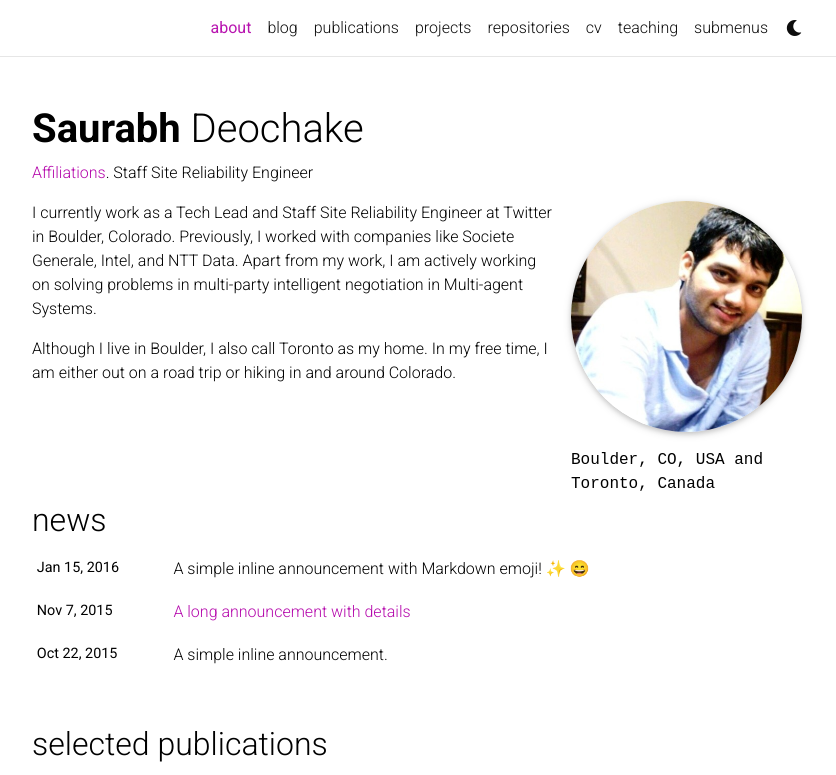
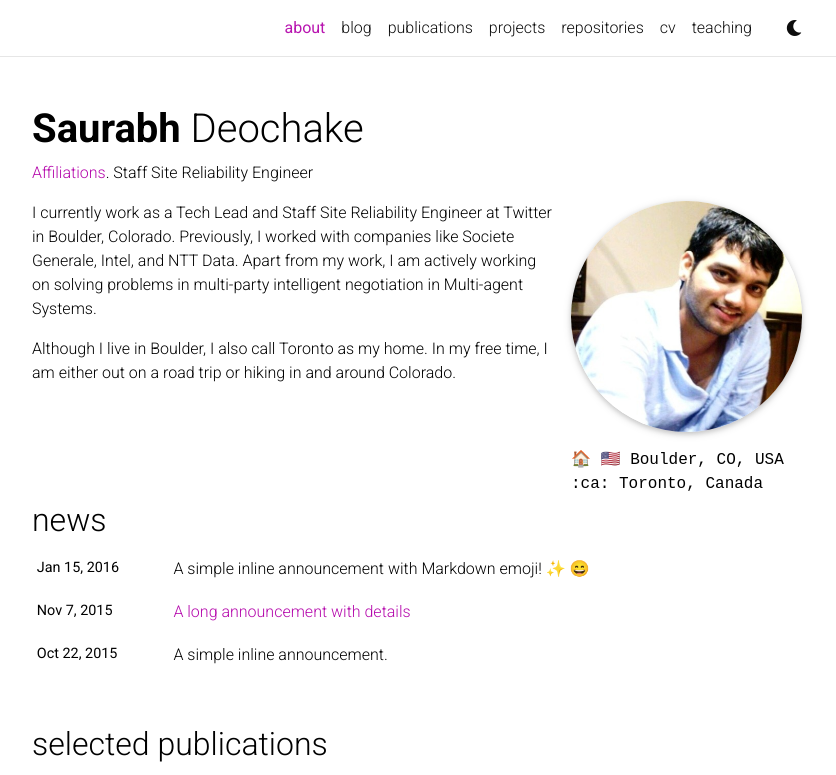
Before and after one commit to saurabh-deochake/saurabh-deochake.github.io, a Jekyll site: the page built from _pages/about.md, in a window 1280 px wide and 1065 px high, cut to the strip 0-775 px from the top of the window. Shown: the whole strip, without its empty margins (223-1059 px from the left). Built offline with Jekyll 4.4.1, drawn with Linux system fonts in a browser that asks for light colours; full-size pictures stand in for the smaller copies a plugin makes; emoji names are drawn with the system emoji font; comment, search, counter and statistics services are not loaded; a style sheet for code colours, icons or effects is not loaded.

Commit message:
Fixed about and teaching section

```diff
--- a/_pages/about.md
+++ b/_pages/about.md
@@ -9,7 +9,7 @@ profile:
   image: profile_pic.jpeg
   image_circular: true # crops the image to make it circular
   address: >
-    <p>Boulder, CO, USA and Toronto, Canada</p>
+    <p> :house: :us: Boulder, CO, USA :ca: Toronto, Canada</p>
 
 news: true  # includes a list of news items
 selected_papers: true # includes a list of papers marked as "selected={true}"
--- a/_pages/archived_dropdown.md
+++ b/_pages/archived_dropdown.md
@@ -1,6 +1,6 @@
 ---
 layout: page
-title: submenus
+title:
 nav: true
 nav_order: 6
 dropdown: false
```
Also changed, not shown: _pages/teaching.md (+1 -1 lines).
